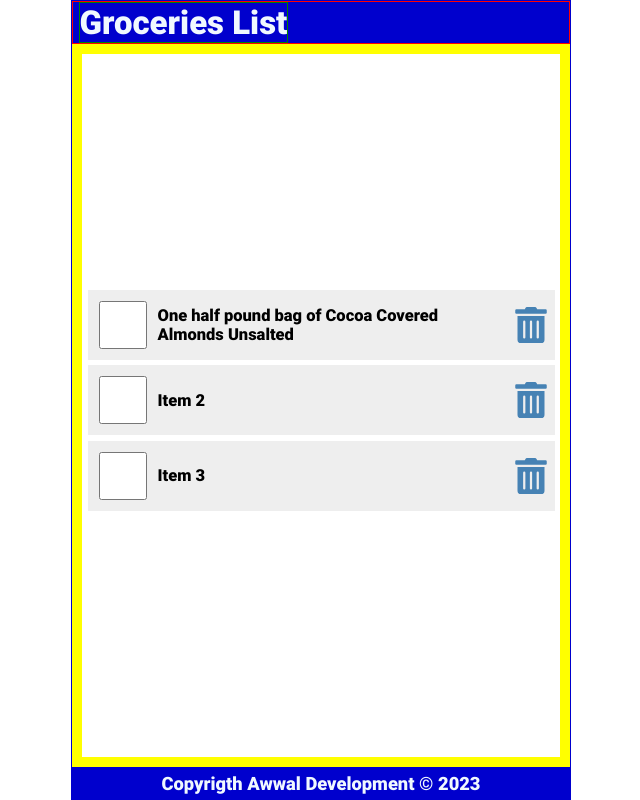
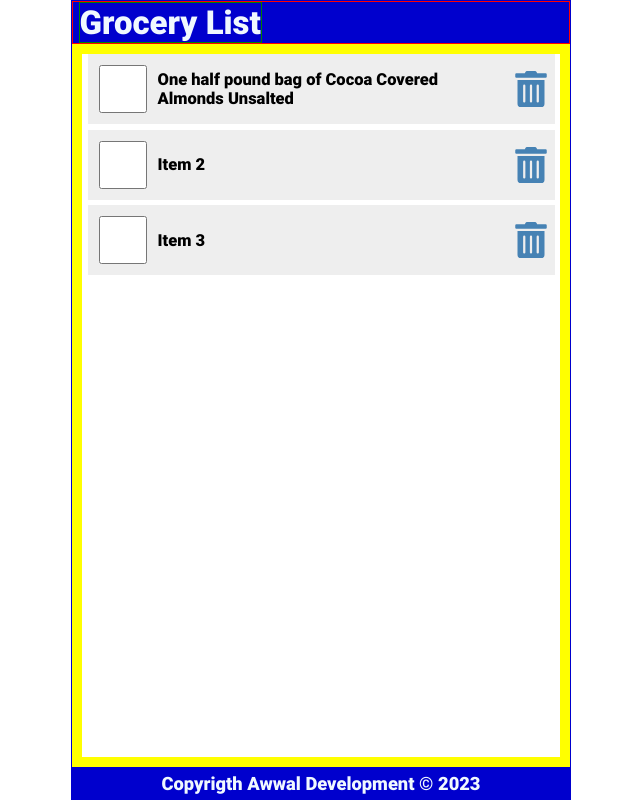
Before and after one commit to awwallawal/grocery_app_react, a React (Vite) app: page / in a window 1280 px wide. Shown: the whole page, without its empty margins (319-959 px from the left). Built offline with nearby package versions, Linux system fonts and the light colour scheme.

Commit message:
Finshed the rough template of the MainComponent and started with Props and Prop Drilling and how to use it to drill down properties that can be shared between multiple components despite being native to a particular component

```diff
--- a/src/App.css
+++ b/src/App.css
@@ -58,7 +58,8 @@ main {
  display: flex;
  flex-direction: column;
  flex-grow: 1;
- justify-content: center;
+ justify-content: flex-start;
+ /* Changed the above code to move it from center of page to the begin so that we can add more items to the list and it would grow downwards improving the User Experience */
  align-items: center;
  overflow-y: auto;
 }
--- a/src/App.jsx
+++ b/src/App.jsx
@@ -1,13 +1,14 @@
 import Header from './Header'
 import MainContent from './MainContent'
 import Footer from './Footer'
-import './App.css'
+import './App.css';
+import { useState } from 'react';
 
 function App() {
 
   return (
     <div className='App'>
-      <Header />
+      <Header  title="Grocery List"/>
       <MainContent />
       <Footer />
     </div>
--- a/src/Header.jsx
+++ b/src/Header.jsx
@@ -1,23 +1,18 @@
 import React from 'react'
 
-function Header() {
+function Header(props) {
   return (
       <header>
         <nav>
-          {/* <h1 style={{
-           backgroundColor: "mediumblue",
-           color: "#fff",
-           textAlign: "center"
-          }} >Groceries List</h1>
-
-          This would work in  inline styling component
-
-          */}
-
-          <h1 >Groceries List</h1>
+          <h1 >{props.title}</h1>
         </nav>
       </header>
   )
 }
 
+
+Header.defaultProps = {
+  title: 'Default Titile'
+}
+
 export default Header
--- a/src/MainContent.jsx
+++ b/src/MainContent.jsx
@@ -38,10 +38,13 @@ function MainContent() {
       })
 
       setItems(listItems)
+      localStorage.setItem('shoppingList', JSON.stringify(listItems));
     }
 
   return (
     <main>
+
+      {items.length ? (
           <ul>
             {items.map((item) => {
               return (
@@ -56,7 +59,6 @@ function MainContent() {
                       />
 
                       <label
-                  htmlFor=""
                       onDoubleClick={() =>{handleChecked(item.id)}}
                       style={(item.checked) ? {textDecoration: "line-through"} : null}
                       >
@@ -75,6 +77,15 @@ function MainContent() {
               )
             })}
           </ul>
+      ) : (
+        <p style={{
+          backgroundColor: "Red",
+          color: "royalblue",
+          marginTop: "2rem",
+          padding: "15px"
+        }} >Your shopping list is empty</p>
+      )}
+
     </main>
   )
 }
```
Lines whose indentation alone changed are shown as unchanged.
